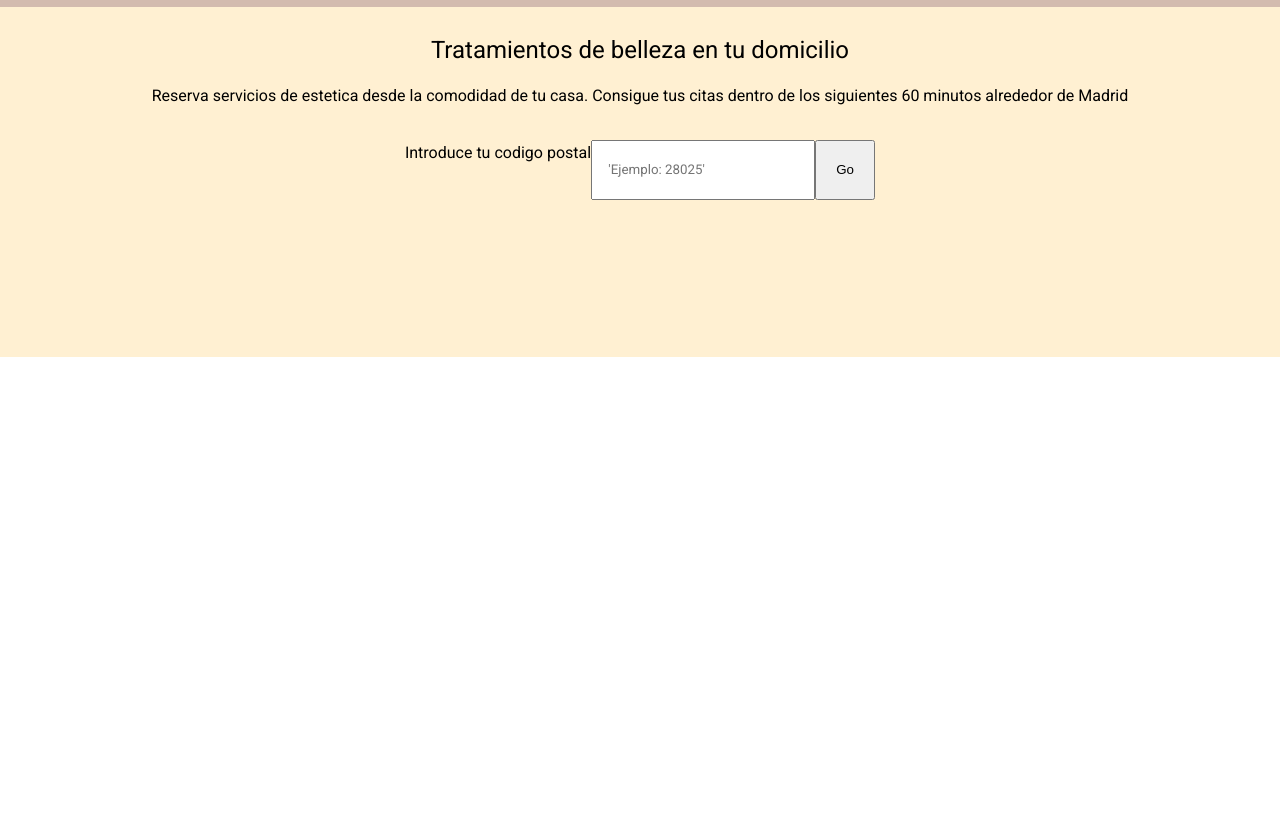
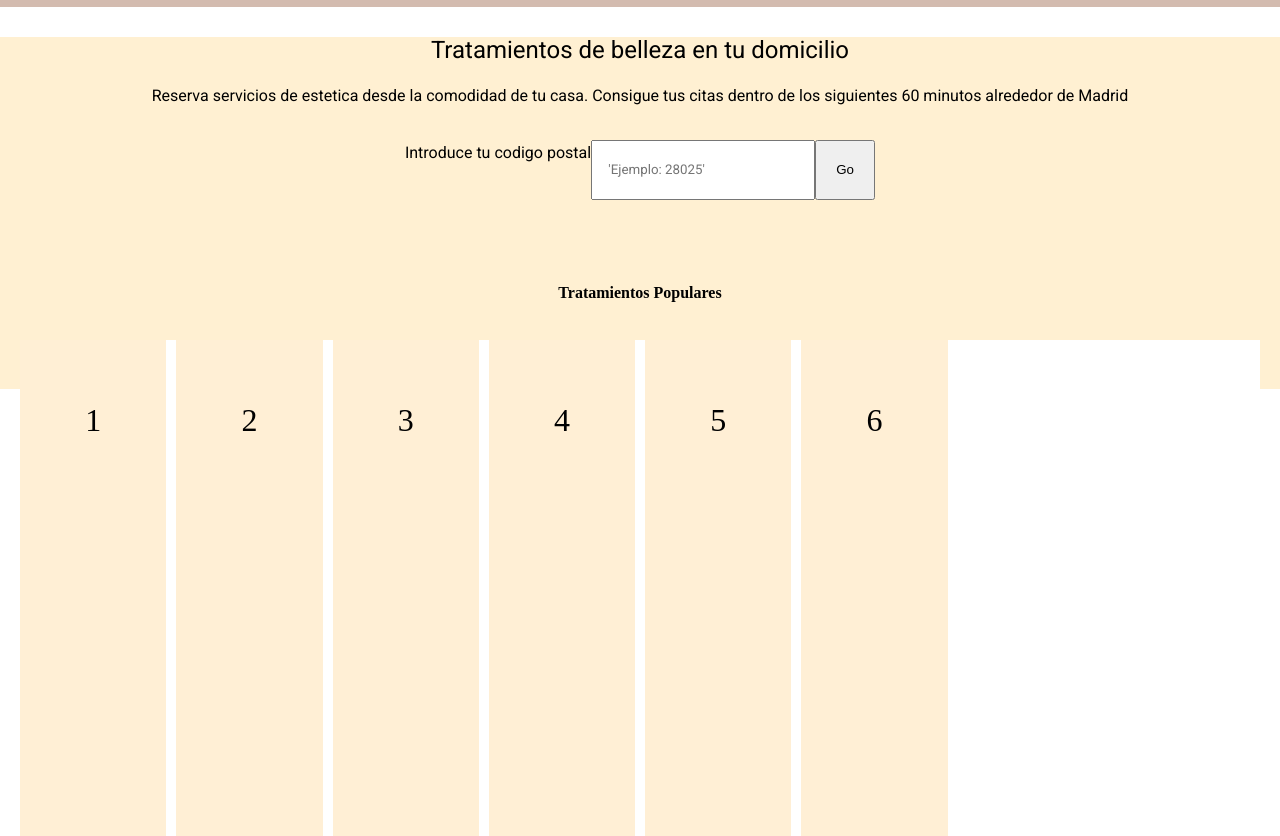
Before and after one commit to PaulMejiaMendoza/Personal-Project, a plain HTML site: page index.html in a window 1280 px wide. Shown: the part 73-909 px from the top of the page. Before the commit the page ends 800 px from the top, so only its background shows below. Drawn offline with Linux system fonts and the light colour scheme.

Commit message:
actualizacion grid

```diff
--- a/index.html
+++ b/index.html
@@ -58,12 +58,15 @@
         <button type="submit">Go</button>
       </form>
       <section class="poptreatments">
-        <div></div>
-        <div></div>
-        <div></div>
-        <div></div>
-        <div></div>
-        <div></div>
+        <h2 class="poptreatments__subtitle">Tratamientos Populares</h2>
+        <div class="grid">
+          <div class="item grid--item1">1</div>
+          <div class="item grid--item2">2</div>
+          <div class="item grid--item3">3</div>
+          <div class="item grid--item4">4</div>
+          <div class="item grid--item5">5</div>
+          <div class="item grid--item6">6</div>
+        </div>
       </section>
   </main>
 </body>
--- a/sass/components/_main.scss
+++ b/sass/components/_main.scss
@@ -1,7 +1,8 @@
 .content {
-  height: rem(350px);
+  position: relative;
+  max-height: rem(352px);
   background-color: #fff0d2;
-  padding: rem(30px) 0;
+  margin: rem(30px) 0;
   &__title {
     font-family: 'Roboto', 'Open-Sans';
     font-size: 1.5rem;
@@ -31,4 +32,31 @@
       height: rem(60px);
     }
   }
+
+  .poptreatments {
+    margin: rem(80px 20px 0 20px) ;
+    font-family: 'Open-Sans';
+
+    &__subtitle {
+      font-weight: 600;
+      height: 60px;
+      text-align: center;
+    }
+    .grid {
+      min-height: rem(496px);
+      width: 100%;
+      display: grid;
+      grid-template-columns: repeat(auto-fill, rem(minmax(130px, 1fr)));
+      background-color: #fff;
+      // grid-template-rows: minmax(200px 300px);
+      grid-gap: 10px;
+
+      .item {
+        text-align: center;
+        line-height: 10rem;
+        font-size: 2rem;
+        background-color: papayawhip;
+      }
+  }
+  }
 }
--- a/sass/global/_base.scss
+++ b/sass/global/_base.scss
@@ -1,3 +1,4 @@
 body {
   min-width: 320px;
+  height:100%;
 }
```
Also changed, not shown: README.md, assets/css/style.css, 1 other file.
